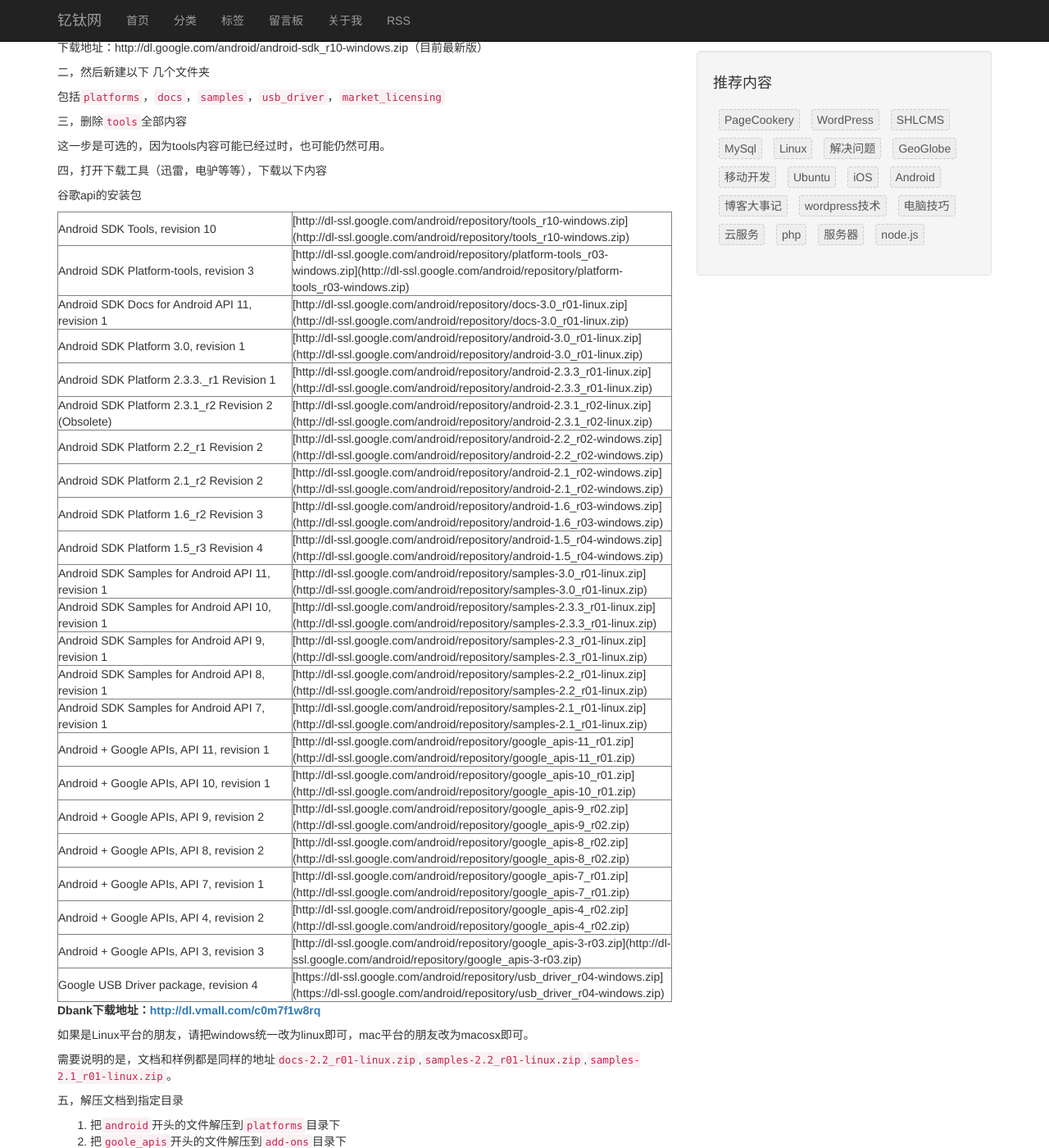
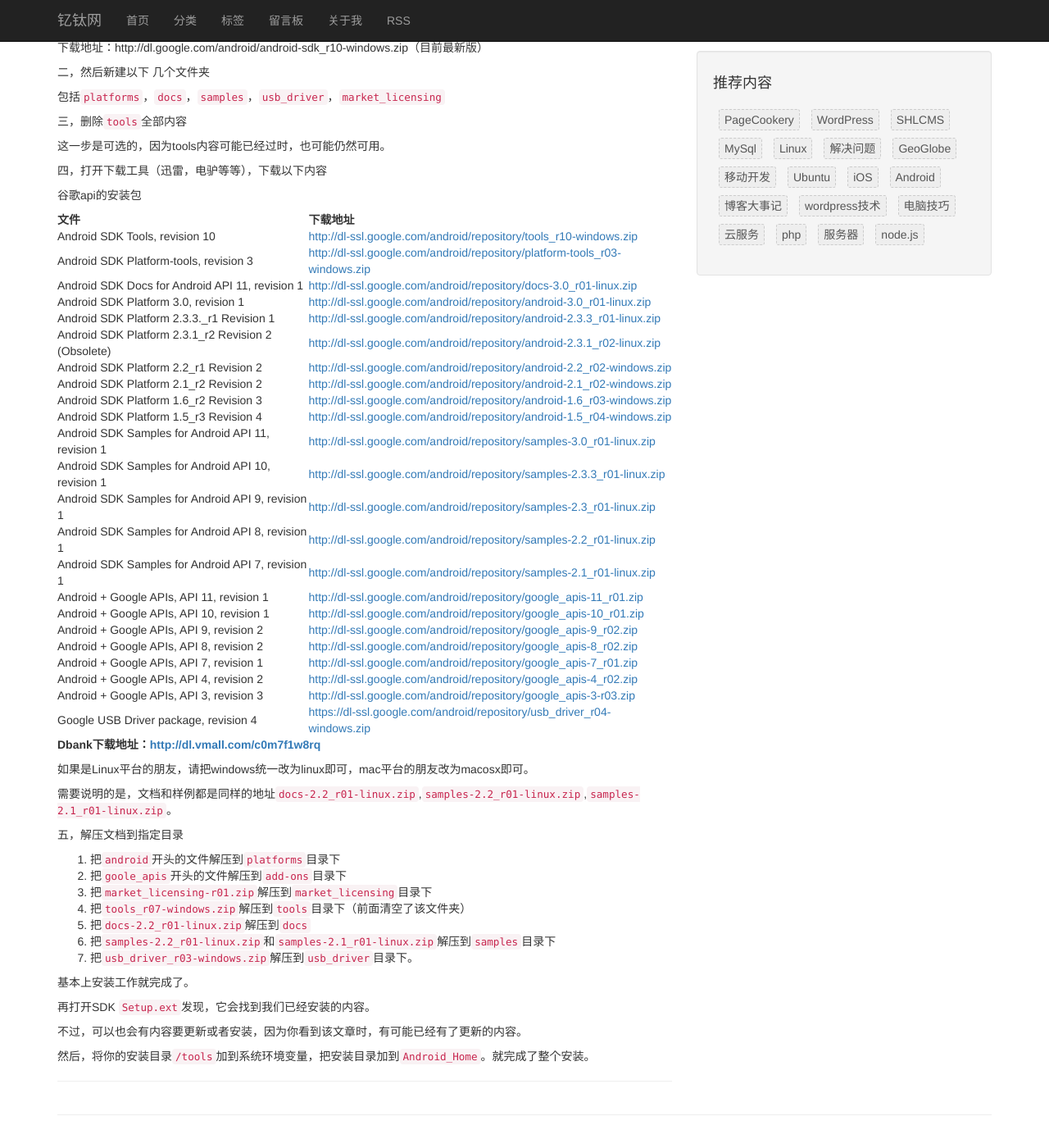
Before and after one commit to yourtion/yourtion.github.io, a Jekyll site: the page built from _posts/wp/2011-04-25-android-sdk-off-line-installation.markdown, in a window 1280 px wide and 1400 px high, scrolled down 362 px. Shown: the whole window at 82% size. Built offline with Jekyll 4.4.1, drawn with Linux system fonts in a browser that asks for light colours; Markdown is read by kramdown in place of the engine named in the settings; comment, search, counter and statistics services are not loaded.

Commit message:
update table

```diff
--- a/_posts/wp/2011-04-25-android-sdk-off-line-installation.markdown
+++ b/_posts/wp/2011-04-25-android-sdk-off-line-installation.markdown
@@ -35,193 +35,31 @@
 
 谷歌api的安装包
 
-<table cellpadding="0" cellspacing="0" border="1" >
-<tbody>
-<tr>
-<td width="401" >Android SDK Tools, revision 10
-</td>
-
-<td width="542" >[http://dl-ssl.google.com/android/repository/tools_r10-windows.zip](http://dl-ssl.google.com/android/repository/tools_r10-windows.zip)
-</td>
-</tr>
-<tr >
-
-<td width="401" >Android SDK Platform-tools, revision 3
-</td>
-
-<td width="542" >[http://dl-ssl.google.com/android/repository/platform-tools_r03-windows.zip](http://dl-ssl.google.com/android/repository/platform-tools_r03-windows.zip)
-</td>
-</tr>
-<tr >
-
-<td width="401" >Android SDK Docs for Android API 11, revision 1
-</td>
-
-<td width="542" >[http://dl-ssl.google.com/android/repository/docs-3.0_r01-linux.zip](http://dl-ssl.google.com/android/repository/docs-3.0_r01-linux.zip)
-</td>
-</tr>
-<tr >
-
-<td width="401" >Android SDK Platform 3.0, revision 1
-</td>
-
-<td width="542" >[http://dl-ssl.google.com/android/repository/android-3.0_r01-linux.zip](http://dl-ssl.google.com/android/repository/android-3.0_r01-linux.zip)
-</td>
-</tr>
-<tr >
-
-<td width="401" >Android SDK Platform 2.3.3._r1 Revision 1
-</td>
-
-<td width="542" >[http://dl-ssl.google.com/android/repository/android-2.3.3_r01-linux.zip](http://dl-ssl.google.com/android/repository/android-2.3.3_r01-linux.zip)
-</td>
-</tr>
-<tr >
-
-<td width="401" >Android SDK Platform 2.3.1_r2 Revision 2 (Obsolete)
-</td>
-
-<td width="542" >[http://dl-ssl.google.com/android/repository/android-2.3.1_r02-linux.zip](http://dl-ssl.google.com/android/repository/android-2.3.1_r02-linux.zip)
-</td>
-</tr>
-<tr >
-
-<td width="401" >Android SDK Platform 2.2_r1 Revision 2
-</td>
-
-<td width="542" >[http://dl-ssl.google.com/android/repository/android-2.2_r02-windows.zip](http://dl-ssl.google.com/android/repository/android-2.2_r02-windows.zip)
-</td>
-</tr>
-<tr >
-
-<td width="401" >Android SDK Platform 2.1_r2 Revision 2
-</td>
-
-<td width="542" >[http://dl-ssl.google.com/android/repository/android-2.1_r02-windows.zip](http://dl-ssl.google.com/android/repository/android-2.1_r02-windows.zip)
-</td>
-</tr>
-<tr >
-
-<td width="401" >Android SDK Platform 1.6_r2 Revision 3
-</td>
-
-<td width="542" >[http://dl-ssl.google.com/android/repository/android-1.6_r03-windows.zip](http://dl-ssl.google.com/android/repository/android-1.6_r03-windows.zip)
-</td>
-</tr>
-<tr >
-
-<td width="401" >Android SDK Platform 1.5_r3 Revision 4
-</td>
-
-<td width="542" >[http://dl-ssl.google.com/android/repository/android-1.5_r04-windows.zip](http://dl-ssl.google.com/android/repository/android-1.5_r04-windows.zip)
-</td>
-</tr>
-<tr >
-
-<td width="401" >Android SDK Samples for Android API 11, revision 1
-</td>
-
-<td width="542" >[http://dl-ssl.google.com/android/repository/samples-3.0_r01-linux.zip](http://dl-ssl.google.com/android/repository/samples-3.0_r01-linux.zip)
-</td>
-</tr>
-<tr >
-
-<td width="401" >Android SDK Samples for Android API 10, revision 1
-</td>
-
-<td width="542" >[http://dl-ssl.google.com/android/repository/samples-2.3.3_r01-linux.zip](http://dl-ssl.google.com/android/repository/samples-2.3.3_r01-linux.zip)
-</td>
-</tr>
-<tr >
-
-<td width="401" >Android SDK Samples for Android API 9, revision 1
-</td>
-
-<td width="542" >[http://dl-ssl.google.com/android/repository/samples-2.3_r01-linux.zip](http://dl-ssl.google.com/android/repository/samples-2.3_r01-linux.zip)
-</td>
-</tr>
-<tr >
-
-<td width="401" >Android SDK Samples for Android API 8, revision 1
-</td>
-
-<td width="542" >[http://dl-ssl.google.com/android/repository/samples-2.2_r01-linux.zip](http://dl-ssl.google.com/android/repository/samples-2.2_r01-linux.zip)
-</td>
-</tr>
-<tr >
-
-<td width="401" >Android SDK Samples for Android API 7, revision 1
-</td>
-
-<td width="542" >[http://dl-ssl.google.com/android/repository/samples-2.1_r01-linux.zip](http://dl-ssl.google.com/android/repository/samples-2.1_r01-linux.zip)
-</td>
-</tr>
-<tr >
-
-<td width="401" >Android + Google APIs, API 11, revision 1
-</td>
-
-<td width="542" >[http://dl-ssl.google.com/android/repository/google_apis-11_r01.zip](http://dl-ssl.google.com/android/repository/google_apis-11_r01.zip)
-</td>
-</tr>
-<tr >
-
-<td width="401" >Android + Google APIs, API 10, revision 1
-</td>
-
-<td width="542" >[http://dl-ssl.google.com/android/repository/google_apis-10_r01.zip](http://dl-ssl.google.com/android/repository/google_apis-10_r01.zip)
-</td>
-</tr>
-<tr >
-
-<td width="401" >Android + Google APIs, API 9, revision 2
-</td>
-
-<td width="542" >[http://dl-ssl.google.com/android/repository/google_apis-9_r02.zip](http://dl-ssl.google.com/android/repository/google_apis-9_r02.zip)
-</td>
-</tr>
-<tr >
-
-<td width="401" >Android + Google APIs, API 8, revision 2
-</td>
-
-<td width="542" >[http://dl-ssl.google.com/android/repository/google_apis-8_r02.zip](http://dl-ssl.google.com/android/repository/google_apis-8_r02.zip)
-</td>
-</tr>
-<tr >
-
-<td width="401" >Android + Google APIs, API 7, revision 1
-</td>
-
-<td width="542" >[http://dl-ssl.google.com/android/repository/google_apis-7_r01.zip](http://dl-ssl.google.com/android/repository/google_apis-7_r01.zip)
-</td>
-</tr>
-<tr >
-
-<td width="401" >Android + Google APIs, API 4, revision 2
-</td>
-
-<td width="542" >[http://dl-ssl.google.com/android/repository/google_apis-4_r02.zip](http://dl-ssl.google.com/android/repository/google_apis-4_r02.zip)
-</td>
-</tr>
-<tr >
-
-<td width="401" >Android + Google APIs, API 3, revision 3
-</td>
-
-<td width="542" >[http://dl-ssl.google.com/android/repository/google_apis-3-r03.zip](http://dl-ssl.google.com/android/repository/google_apis-3-r03.zip)
-</td>
-</tr>
-<tr >
-
-<td width="401" >Google USB Driver package, revision 4
-</td>
-
-<td width="542" >[https://dl-ssl.google.com/android/repository/usb_driver_r04-windows.zip](https://dl-ssl.google.com/android/repository/usb_driver_r04-windows.zip)
-</td>
-</tr>
-</tbody>
-</table>
+| 文件	| 下载地址  |
+| ----	| :------- |
+| Android SDK Tools, revision 10 |	[http://dl-ssl.google.com/android/repository/tools_r10-windows.zip](http://dl-ssl.google.com/android/repository/tools_r10-windows.zip) |
+|Android SDK Platform-tools, revision 3	| [http://dl-ssl.google.com/android/repository/platform-tools_r03-windows.zip](http://dl-ssl.google.com/android/repository/platform-tools_r03-windows.zip) |
+|Android SDK Docs for Android API 11, revision 1 |	[http://dl-ssl.google.com/android/repository/docs-3.0_r01-linux.zip](http://dl-ssl.google.com/android/repository/docs-3.0_r01-linux.zip)|
+|Android SDK Platform 3.0, revision 1	|[http://dl-ssl.google.com/android/repository/android-3.0_r01-linux.zip](http://dl-ssl.google.com/android/repository/android-3.0_r01-linux.zip)|
+|Android SDK Platform 2.3.3._r1 Revision 1|	[http://dl-ssl.google.com/android/repository/android-2.3.3_r01-linux.zip](http://dl-ssl.google.com/android/repository/android-2.3.3_r01-linux.zip)|
+|Android SDK Platform 2.3.1_r2 Revision 2 (Obsolete)|	[http://dl-ssl.google.com/android/repository/android-2.3.1_r02-linux.zip](http://dl-ssl.google.com/android/repository/android-2.3.1_r02-linux.zip)|
+|Android SDK Platform 2.2_r1 Revision 2	|[http://dl-ssl.google.com/android/repository/android-2.2_r02-windows.zip](http://dl-ssl.google.com/android/repository/android-2.2_r02-windows.zip)|
+|Android SDK Platform 2.1_r2 Revision 2	|[http://dl-ssl.google.com/android/repository/android-2.1_r02-windows.zip](http://dl-ssl.google.com/android/repository/android-2.1_r02-windows.zip)|
+|Android SDK Platform 1.6_r2 Revision 3	|[http://dl-ssl.google.com/android/repository/android-1.6_r03-windows.zip](http://dl-ssl.google.com/android/repository/android-1.6_r03-windows.zip)
+|Android SDK Platform 1.5_r3 Revision 4	|[http://dl-ssl.google.com/android/repository/android-1.5_r04-windows.zip](http://dl-ssl.google.com/android/repository/android-1.5_r04-windows.zip)|
+|Android SDK Samples for Android API 11, revision 1|	[http://dl-ssl.google.com/android/repository/samples-3.0_r01-linux.zip](http://dl-ssl.google.com/android/repository/samples-3.0_r01-linux.zip)|
+|Android SDK Samples for Android API 10, revision 1|	[http://dl-ssl.google.com/android/repository/samples-2.3.3_r01-linux.zip](http://dl-ssl.google.com/android/repository/samples-2.3.3_r01-linux.zip)|
+|Android SDK Samples for Android API 9, revision 1|	[http://dl-ssl.google.com/android/repository/samples-2.3_r01-linux.zip](http://dl-ssl.google.com/android/repository/samples-2.3_r01-linux.zip)|
+|Android SDK Samples for Android API 8, revision 1|	[http://dl-ssl.google.com/android/repository/samples-2.2_r01-linux.zip](http://dl-ssl.google.com/android/repository/samples-2.2_r01-linux.zip)|
+|Android SDK Samples for Android API 7, revision 1|	[http://dl-ssl.google.com/android/repository/samples-2.1_r01-linux.zip](http://dl-ssl.google.com/android/repository/samples-2.1_r01-linux.zip)|
+|Android + Google APIs, API 11, revision 1|	[http://dl-ssl.google.com/android/repository/google_apis-11_r01.zip](http://dl-ssl.google.com/android/repository/google_apis-11_r01.zip)|
+|Android + Google APIs, API 10, revision 1|	[http://dl-ssl.google.com/android/repository/google_apis-10_r01.zip](http://dl-ssl.google.com/android/repository/google_apis-10_r01.zip)|
+|Android + Google APIs, API 9, revision 2|	[http://dl-ssl.google.com/android/repository/google_apis-9_r02.zip](http://dl-ssl.google.com/android/repository/google_apis-9_r02.zip)|
+|Android + Google APIs, API 8, revision 2|	[http://dl-ssl.google.com/android/repository/google_apis-8_r02.zip](http://dl-ssl.google.com/android/repository/google_apis-8_r02.zip)|
+|Android + Google APIs, API 7, revision 1|	[http://dl-ssl.google.com/android/repository/google_apis-7_r01.zip](http://dl-ssl.google.com/android/repository/google_apis-7_r01.zip)|
+|Android + Google APIs, API 4, revision 2|	[http://dl-ssl.google.com/android/repository/google_apis-4_r02.zip](http://dl-ssl.google.com/android/repository/google_apis-4_r02.zip)|
+|Android + Google APIs, API 3, revision 3|	[http://dl-ssl.google.com/android/repository/google_apis-3-r03.zip](http://dl-ssl.google.com/android/repository/google_apis-3-r03.zip)
+Google USB Driver package, revision 4|	[https://dl-ssl.google.com/android/repository/usb_driver_r04-windows.zip](https://dl-ssl.google.com/android/repository/usb_driver_r04-windows.zip)|
 
 **Dbank下载地址：[http://dl.vmall.com/c0m7f1w8rq](http://dl.vmall.com/c0m7f1w8rq)**
 
```
